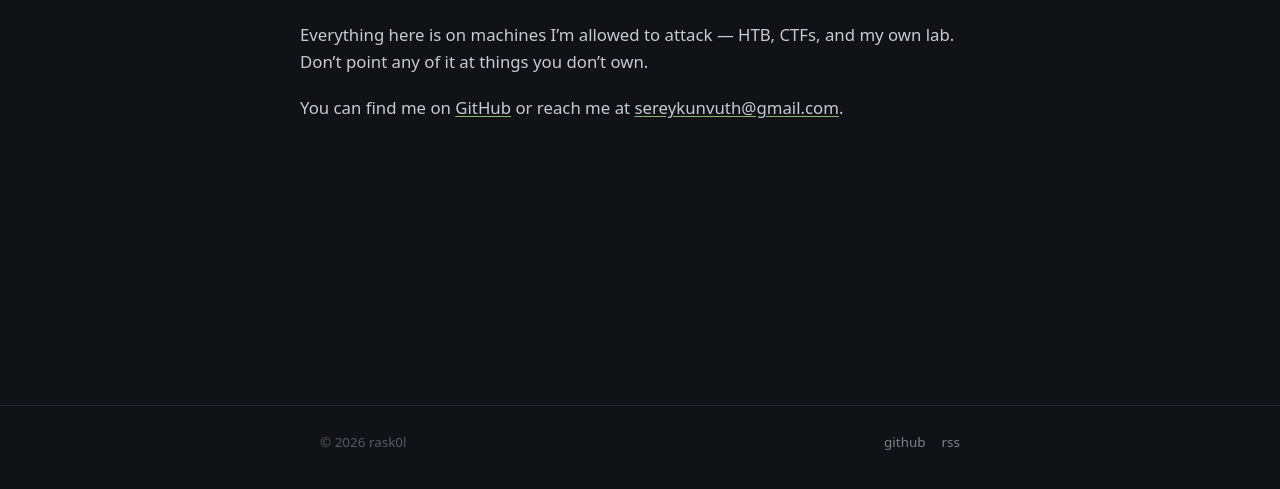
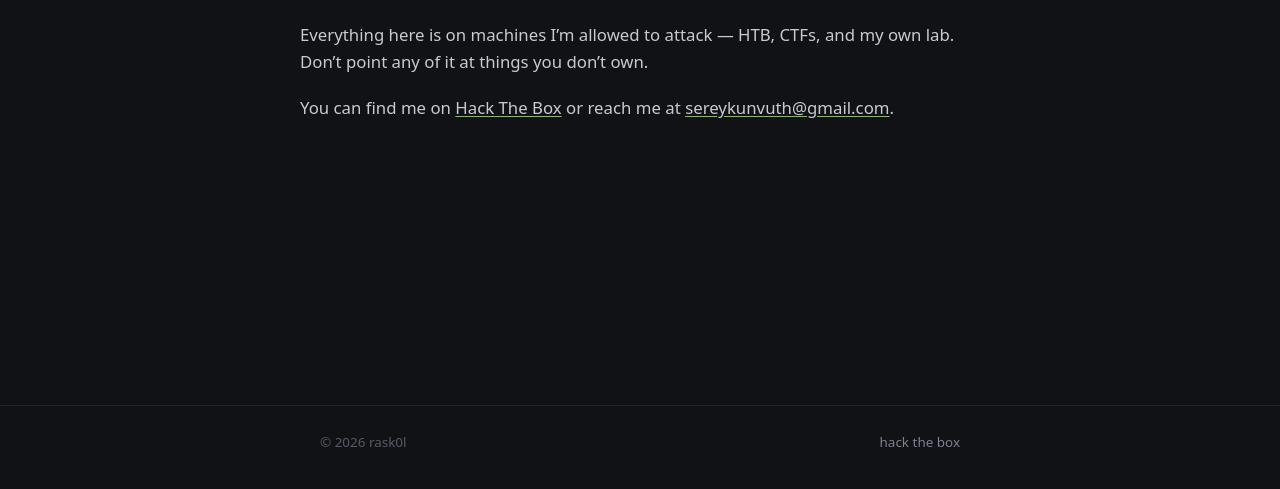
Before and after one commit to rask0l/rask0l.github.io, a Jekyll site: the page built from about.md, in a window 1280 px wide. Shown: the part 351-840 px from the top of the page. Built offline with Jekyll 4.4.1, drawn with Linux system fonts in a browser that asks for light colours.

Commit message:
Footer/about: drop github + rss, link HTB profile

```diff
--- a/_config.yml
+++ b/_config.yml
@@ -15,7 +15,7 @@ baseurl:          ""
 
 # ── Social / links (shown in footer + head) ──────────────────
 github_user:      "rask0l"
-htb_user:         "your-htb-handle"       # optional, remove if unused
+htb_url:          "https://app.hackthebox.com/users/3296877"
 twitter_user:     ""                       # optional
 
 # ─────────────────────────────────────────────────────────────
--- a/_includes/footer.html
+++ b/_includes/footer.html
@@ -2,10 +2,9 @@
   <div class="wrap">
     <span>© {{ 'now' | date: "%Y" }} rask0l</span>
     <span class="footer-links">
-      {%- if site.github_user and site.github_user != 'your-username' -%}
-      <a href="https://github.com/{{ site.github_user }}">github</a>
+      {%- if site.htb_url -%}
+      <a href="{{ site.htb_url }}" target="_blank" rel="noopener">hack the box</a>
       {%- endif -%}
-      <a href="{{ '/feed.xml' | relative_url }}">rss</a>
     </span>
   </div>
 </footer>
--- a/about.md
+++ b/about.md
@@ -16,5 +16,5 @@ stuck at 2am. Figured I'd return the favour.
 Everything here is on machines I'm allowed to attack — HTB, CTFs, and my own lab.
 Don't point any of it at things you don't own.
 
-You can find me on [GitHub]({% if site.github_user %}https://github.com/{{ site.github_user }}{% endif %})
+You can find me on [Hack The Box]({{ site.htb_url }})
 or reach me at [{{ site.email }}](mailto:{{ site.email }}).
```
